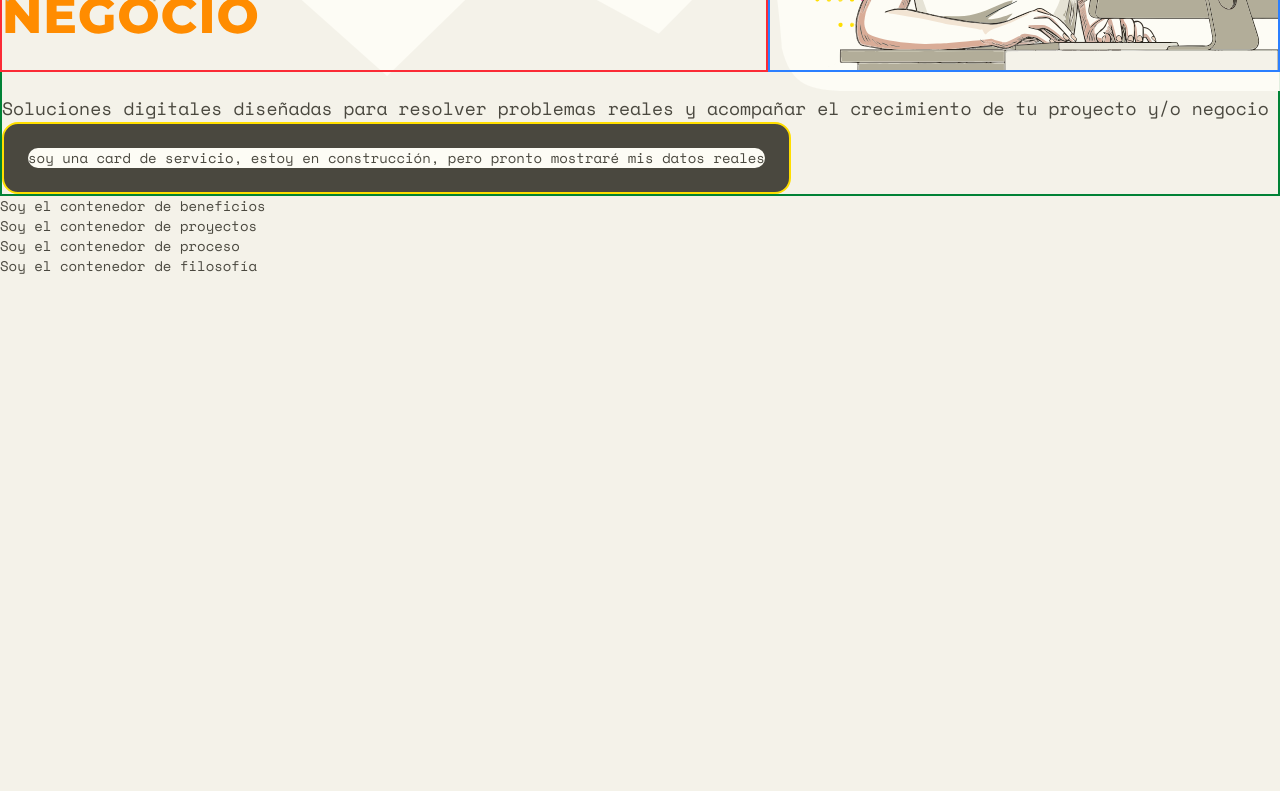
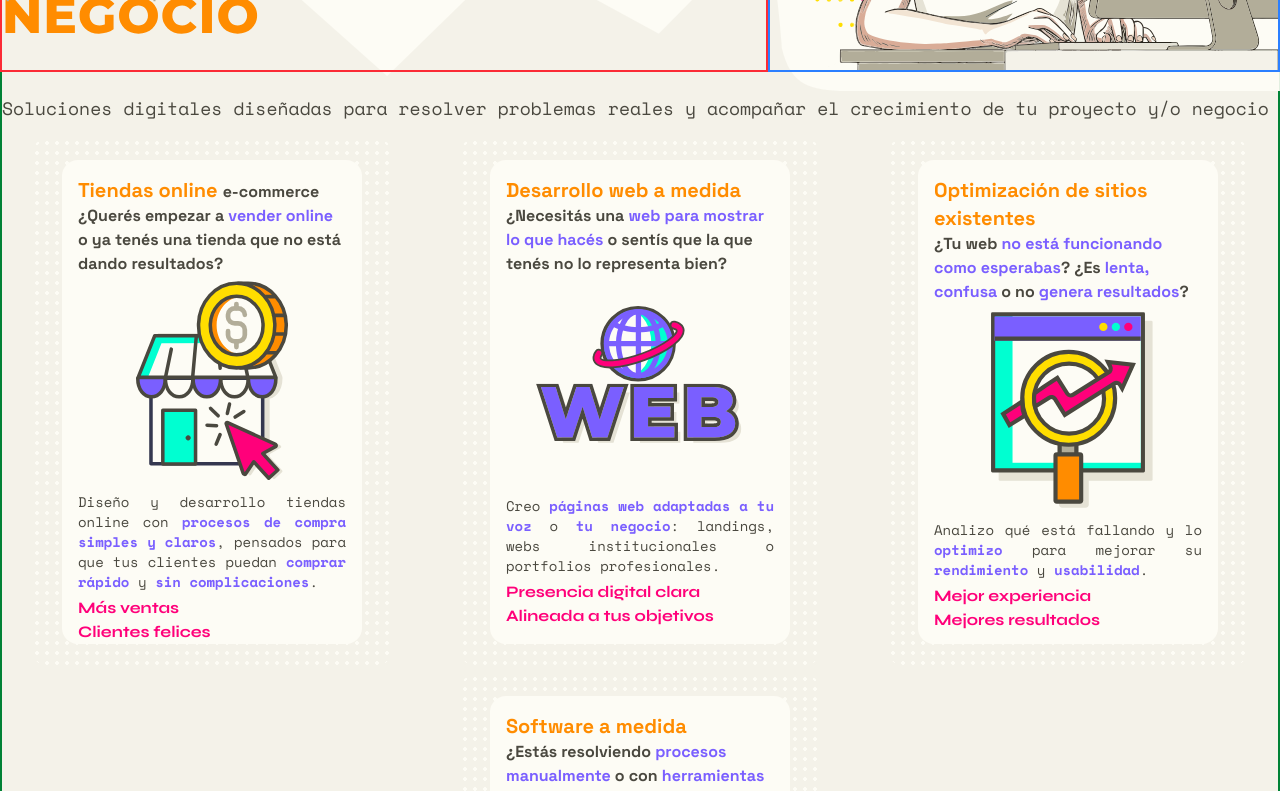
Before and after one commit to mvirm/web, a React (Vite) app in the folder web/: page / in a window 1280 px wide. Shown: the part 440-1231 px from the top of the page. Before the commit the page ends 800 px from the top, so only its background shows below. Built offline with nearby package versions, Linux system fonts and the light colour scheme.

Commit message:
services completo + funciones parse en utils

```diff
--- a/web/public/json/services.json
+++ b/web/public/json/services.json
@@ -6,21 +6,15 @@
       "question": "¿Querés empezar a *vender online* o ya tenés una tienda que no está dando resultados?",
       "image": "/images/services/eCommerce.svg",
       "description": "Diseño y desarrollo tiendas online con *procesos de compra simples y claros*, pensados para que tus clientes puedan *comprar rápido* y *sin complicaciones*.",
-      "highlights": [
-        "Más ventas",
-        "Mejor experiencia y una tienda lista para crecer"
-      ]
+      "highlights": ["Más ventas", "Clientes felices"]
     },
     {
       "id": "service-2",
       "title": "Desarrollo web a medida",
       "question": "¿Necesitás una *web para mostrar lo que hacés* o sentís que la que tenés no lo representa bien?",
       "image": "/images/services/customWeb.svg",
-      "description": "Creo *páginas web adaptadas a tu voz o tu negocio*: landings, webs institucionales o portfolios profesionales.",
-      "highlights": [
-        "Una presencia digital clara",
-        "Alineada a tus objetivos y pensada para generar impacto real"
-      ]
+      "description": "Creo *páginas web adaptadas a tu voz* o *tu negocio*: landings, webs institucionales o portfolios profesionales.",
+      "highlights": ["Presencia digital clara", "Alineada a tus objetivos"]
     },
     {
       "id": "service-3",
@@ -28,7 +22,7 @@
       "question": "¿Tu web *no está funcionando como esperabas*? ¿Es *lenta, confusa* o no *genera resultados*?",
       "image": "/images/services/optimization.svg",
       "description": "Analizo qué está fallando y lo *optimizo* para mejorar su *rendimiento* y *usabilidad*.",
-      "highlights": ["Mejor experiencia", "Más claridad y mejores resultados"]
+      "highlights": ["Mejor experiencia", "Mejores resultados"]
     },
     {
       "id": "service-4",
@@ -36,10 +30,7 @@
       "question": "¿Estás resolviendo *procesos manualmente* o con *herramientas que no se adaptan a vos*?",
       "image": "/images/services/customSoftware.svg",
       "description": "Desarrollo *soluciones digitales personalizadas* para *ordenar, simplificar* y *automatizar tu trabajo*.",
-      "highlights": [
-        "Menos tareas repetitivas",
-        "Más claridad en tus procesos y herramientas que te simplifican el día a día"
-      ]
+      "highlights": ["Menos tareas repetitivas", "Procesos más simples"]
     }
   ]
 }
--- a/web/src/components/layout/Index.jsx
+++ b/web/src/components/layout/Index.jsx
@@ -7,7 +7,7 @@ import Philosophy from "../philosophy/Philosophy.jsx";
 
 const Index = () => {
   return (
-    <div className="min-h-screen min-w-screen gap-0">
+    <div className="min-h-screen max-w-screen gap-0">
       <Hero />
       <Services />
       <Benefits />
--- a/web/src/components/services/ServiceCard.jsx
+++ b/web/src/components/services/ServiceCard.jsx
@@ -1,30 +1,40 @@
-const ServiceCard = (
-  {
-    //   id,
-    //   title,
-    //   question,
-    //   image,
-    //   description,
-    //   highlights,
-  },
-) => {
+import ParseStrongText from "../utils/parseText/ParseStrongText";
+import ParseLigthText from "../utils/parseText/ParseLigthText";
+const ServiceCard = ({
+  id,
+  title,
+  question,
+  image,
+  description,
+  highlights,
+}) => {
   return (
-    <div className="border-2 border-yellow rounded-2xl bg-ink">
-      <div className="bg-cream rounded-2xl m-6">
-        {/* <h3>{title}</h3>
-        <div>
-          <section>
-            <img src={image} alt="icono" />
-            <span>{highlights[0]}</span>
-            <span>{highlights[1]}</span>
+    <div className="serviceCardContainer">
+      <div className="serviceCard">
+        {/* TITULO */}
+        <h3>{ParseLigthText(title)}</h3>
+        {/* CONTENIDO CENTRAL */}
+        <div className="serviceCardContent">
+          <section className="serviceCardHeader">
+            {/* PREGUNTA -solo visible en lg */}
+            <h6>{ParseStrongText(question)}</h6>
+            {/* IMAGEN */}
+            <div>
+              <img src={image} alt="icono" />
+            </div>
           </section>
-          <section>
-            <p>{question}</p>
-            <p>{description}</p>
+          {/* TEXTOS */}
+          <section className="serviceCardText ">
+            {/* PREGUNTA -solo visible en sm y md */}
+            <h6>{ParseStrongText(question)}</h6>
+            <p>{ParseStrongText(description)}</p>
           </section>
-        </div> */}
-        soy una card de servicio, estoy en construcción, pero pronto mostraré
-        mis datos reales
+        </div>
+        {/* HIGHLIGHTS */}
+        <section className="serviceCardHighlights">
+          <span>{highlights[0]}</span>
+          <span>{highlights[1]}</span>
+        </section>
       </div>
     </div>
   );
--- a/web/src/components/services/Services.jsx
+++ b/web/src/components/services/Services.jsx
@@ -2,16 +2,9 @@ import services from "../../assets/titles/services.svg";
 import ServicesCardContainer from "./ServicesCardContainer";
 const Services = () => {
   return (
-    <div
-      id="services"
-      className="border-2 border-green-700 -top-10 md:-top-18 lg:-top-36 -mb-10 md:-mb-18 lg:-mb-36 relative"
-    >
-      <img
-        src={services}
-        alt="Servicios"
-        className="max-w-24 h-auto md:max-w-44 lg:max-w-96"
-      />
-      <p className="text-xs md:text-sm lg:text-lg mt-2 lg:mt-12 w-full">
+    <div id="services" className="services-projects-container">
+      <img src={services} alt="Servicios" />
+      <p>
         Soluciones digitales diseñadas para resolver problemas reales y
         acompañar el crecimiento de tu proyecto y/o negocio
       </p>
--- a/web/src/components/services/ServicesCardContainer.jsx
+++ b/web/src/components/services/ServicesCardContainer.jsx
@@ -1,23 +1,29 @@
 import { useState, useEffect } from "react";
-// import axios from "axios";
 import Card from "./ServiceCard";
 const ServicesCardContainer = () => {
-  //traigo los datos del json con axios
-  //   const [data, setData] = useState(null);
-  //   useEffect(() => {
-  //     axios
-  //       .get("/Json/projects.json")
-  //       .then((response) => {
-  //         setData(response.data.projects);
-  //       })
-  //       .catch((error) => {
-  //         console.error("Error fetching data:", error);
-  //       });
-  //   }, []);
+  //traigo los datos del json
+  const [data, setData] = useState(null);
+  useEffect(() => {
+    fetch("/json/services.json")
+      .then((response) => {
+        if (!response.ok) {
+          throw new Error("Error en la respuesta");
+        }
+
+        return response.json();
+      })
+      .then((data) => {
+        setData(data.services);
+      })
+      .catch((error) => {
+        console.error("Error fetching data:", error);
+      });
+  }, []);
+  console.log("servicios: ", data);
 
   return (
-    <div className="flex flex-col md:flex-row gap-6 md:gap-8 lg:gap-12">
-      {/* {data?.map((service) => (
+    <div className="services-benefits-cards-container">
+      {data?.map((service) => (
         <Card
           key={service.id}
           id={service.id}
@@ -27,8 +33,7 @@ const ServicesCardContainer = () => {
           description={service.description}
           highlights={service.highlights}
         />
-      ))} */}
-      <Card />
+      ))}
     </div>
   );
 };
--- /dev/null
+++ b/web/src/components/utils/parseText/ParseLigthText.jsx
@@ -0,0 +1,17 @@
+const ParseLigthText = (text) => {
+  return text.split(/(\(.*?\))/g).map((part, index) => {
+    // si el fragmento está entre ()
+    if (part.startsWith("(") && part.endsWith(")")) {
+      return (
+        <span
+          key={index}
+          className="font-extralight text-ink text-sm lg:text-base"
+        >
+          {part.slice(1, -1)}
+        </span>
+      );
+    }
+    return part;
+  });
+};
+export default ParseLigthText;
--- /dev/null
+++ b/web/src/components/utils/parseText/ParseStrongText.jsx
@@ -0,0 +1,15 @@
+const ParseStrongText = (text) => {
+  return text.split(/(\*.*?\*)/g).map((part, index) => {
+    // si el fragmento está entre *
+    if (part.startsWith("*") && part.endsWith("*")) {
+      return (
+        <span key={index} className="font-bold text-text-strong">
+          {part.slice(1, -1)}
+        </span>
+      );
+    }
+    return part;
+  });
+};
+
+export default ParseStrongText;
--- a/web/src/index.css
+++ b/web/src/index.css
@@ -95,6 +95,7 @@ Ahora su archivo CSS está asociado con Tailwind CSS en lugar de CSS normal y la
     @apply bg-linen text-text-primary font-body text-xs md:text-sm;
   }
 }
+
 /*ESTILOS HERO*/
 .heroContainer {
   @apply relative z-30 pointer-events-none;
@@ -176,6 +177,69 @@ Ahora su archivo CSS está asociado con Tailwind CSS en lugar de CSS normal y la
 }
 .showMenu {
   @apply fixed top-96 left-0 z-110 md:hidden;
+}
+
+/*ESTILOS CONTENEDOR SERVICIOS y PROYECTOS*/
+.services-projects-container {
+  @apply border-2 border-green-700 -top-10 md:-top-18 lg:-top-36 -mb-10 md:-mb-18 lg:-mb-36 relative;
+  & img {
+    @apply max-w-24 h-auto md:max-w-44 lg:max-w-96;
+  }
+  & p {
+    @apply text-xs md:text-sm lg:text-lg mt-2 lg:mt-12 w-full mb-2.5 lg:mb-4 text-justify;
+  }
+}
+/*ESTILOS CARDS CONTAINER SERVICIOS Y BENEFICIOS*/
+.services-benefits-cards-container {
+  @apply flex flex-col md:flex-row md:flex-wrap gap-2 justify-center items-center mb-4 lg:mb-6;
+}
+/*ESTILOS CARD SERVICIOS*/
+.serviceCardContainer {
+  @apply rounded-2xl w-11/12 h-72 md:w-90 md:h-86 lg:w-90 lg:h-132 flex flex-col justify-center items-center m-auto transition-all duration-300;
+
+  background-image: var(--bg-dots-card);
+  background-size: var(--bg-dots-size);
+}
+
+.serviceCardContainer:hover {
+  background-image: var(--bg-dots-hover-card);
+  transform: scale(1.03) translateY(-4px);
+}
+.serviceCard {
+  @apply bg-cream rounded-2xl w-11/12 h-11/12 md:w-10/12  flex flex-col p-2 lg:p-4;
+  & h3 {
+    @apply font-subtitle text-title font-bold text-lg lg:text-xl;
+  }
+}
+.serviceCardContent {
+  @apply flex flex-1 flex-row lg:flex-col items-center lg:items-stretch gap-2 h-full;
+}
+.serviceCardHeader {
+  @apply w-2/5 lg:w-full flex lg:flex-col h-full;
+  & h6 {
+    @apply hidden lg:block font-subtitle text-sm lg:text-base;
+  }
+  & div {
+    @apply flex flex-1 items-center justify-center lg:min-h-52;
+    & img {
+      @apply w-full h-auto max-w-32 lg:max-w-52;
+    }
+  }
+}
+.serviceCardText {
+  @apply w-3/5 lg:w-full flex flex-col justify-around h-full text-left lg:text-justify mr-2 leading-relaxed;
+  & h6 {
+    @apply block lg:hidden font-subtitle text-xs;
+  }
+  & p {
+    @apply text-xs lg:text-sm lg:mt-auto mb-1;
+  }
+}
+.serviceCardHighlights {
+  @apply flex flex-col mt-auto;
+  & span {
+    @apply font-button text-sm lg:text-base text-magenta font-semibold;
+  }
 }
 /* :root {
   --text: #6b6375;
```
